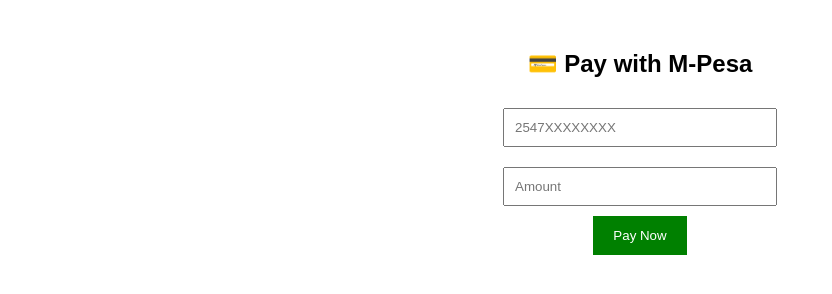
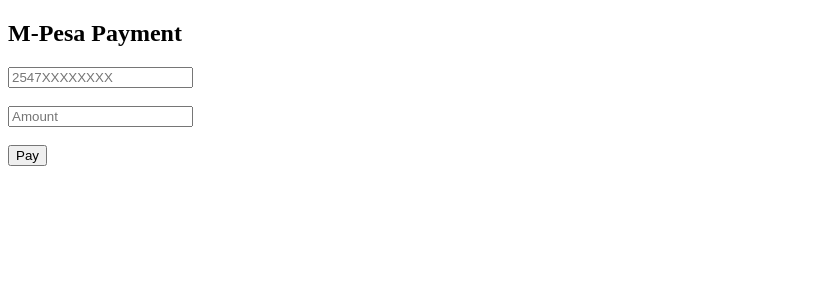
Before and after one commit to Henry70-97/wentest, a plain HTML site: page index.html in a window 1280 px wide. Shown: the whole page, without its empty margins (0-832 px from the left). Drawn offline with Linux system fonts and the light colour scheme.

Commit message:
Update payment page layout and functionality

```diff
--- a/index.html
+++ b/index.html
@@ -1,23 +1,16 @@
 <!DOCTYPE html>
 <html>
 <head>
-  <title>Pay with M-Pesa</title>
-  <meta name="viewport" content="width=device-width, initial-scale=1.0">
+  <title>Pay Now</title>
 </head>
-<body style="font-family: Arial; text-align: center; margin-top: 50px;">
+<body>
 
-  <h2>💳 Pay with M-Pesa</h2>
+<h2>M-Pesa Payment</h2>
 
-  <input id="phone" placeholder="2547XXXXXXXX"
-         style="padding:10px; width:250px; margin:10px;"><br>
+<input id="phone" placeholder="2547XXXXXXXX"><br><br>
+<input id="amount" placeholder="Amount"><br><br>
 
-  <input id="amount" placeholder="Amount"
-         style="padding:10px; width:250px; margin:10px;"><br>
-
-  <button onclick="pay()"
-          style="padding:12px 20px; background:green; color:white; border:none;">
-    Pay Now
-  </button>
+<button onclick="pay()">Pay</button>
 
 <p id="status"></p>
 
@@ -25,12 +18,11 @@
 async function pay() {
   const phone = document.getElementById("phone").value;
   const amount = document.getElementById("amount").value;
-      const status = document.getElementById("status");
 
-      status.innerText = "Processing payment...";
+  document.getElementById("status").innerText = "Sending STK...";
 
   try {
-        const res = await fetch("https://render-stk.onrender.com", {
+    const res = await fetch("https://your-render-url.onrender.com/pay", {
       method: "POST",
       headers: {
         "Content-Type": "application/json"
@@ -40,15 +32,13 @@
 
     const data = await res.json();
 
-        if (data.url) {
-          status.innerText = "Redirecting to payment...";
-          window.location.href = data.url;
-        } else {
-          status.innerText = "Error: " + JSON.stringify(data);
-        }
+    console.log(data);
+
+    document.getElementById("status").innerText =
+      "Check your phone for STK prompt 📲";
 
   } catch (err) {
-        status.innerText = "Failed to connect to server";
+    document.getElementById("status").innerText = "Error connecting to server";
   }
 }
 </script>
```
Lines whose indentation alone changed are shown as unchanged.
